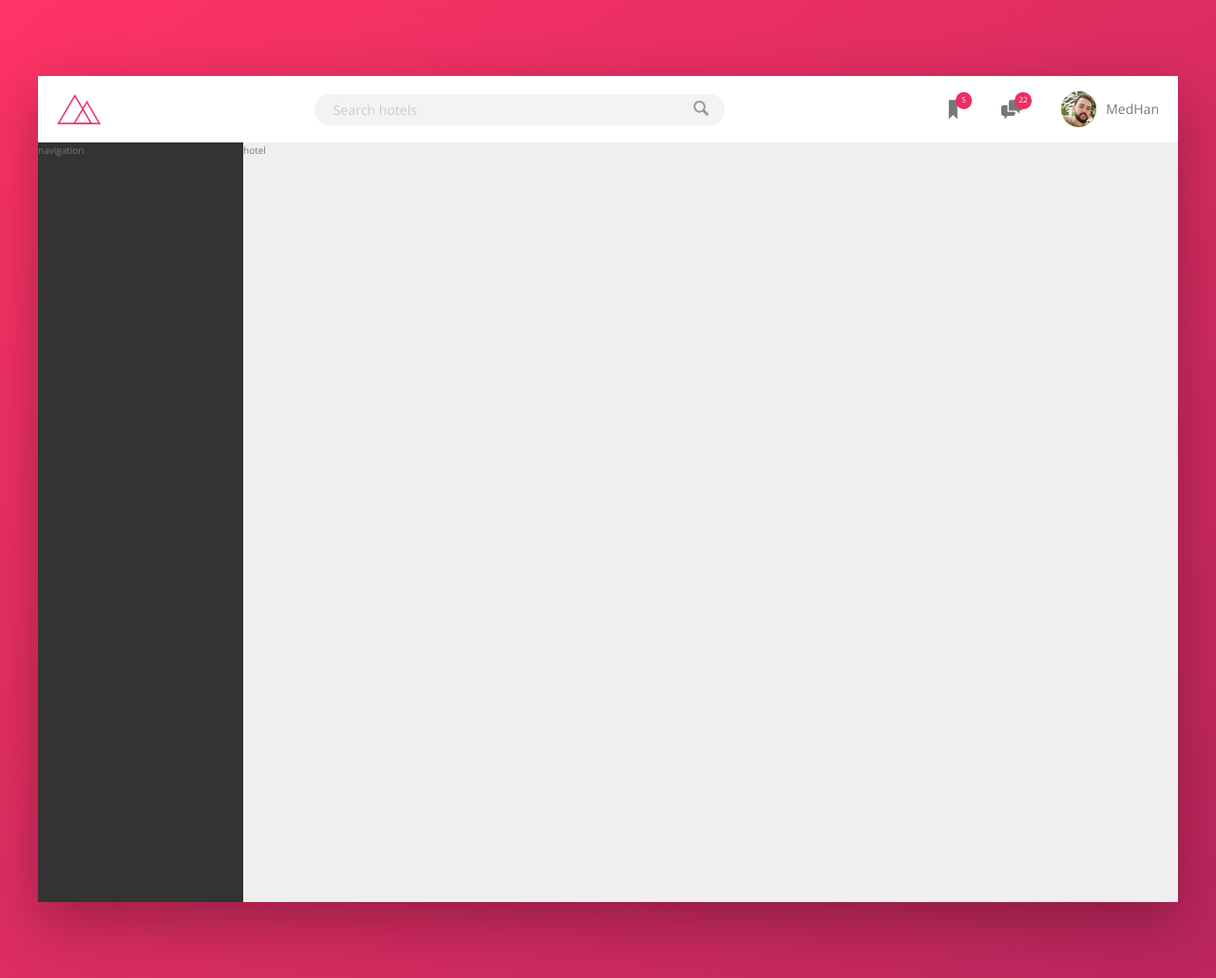
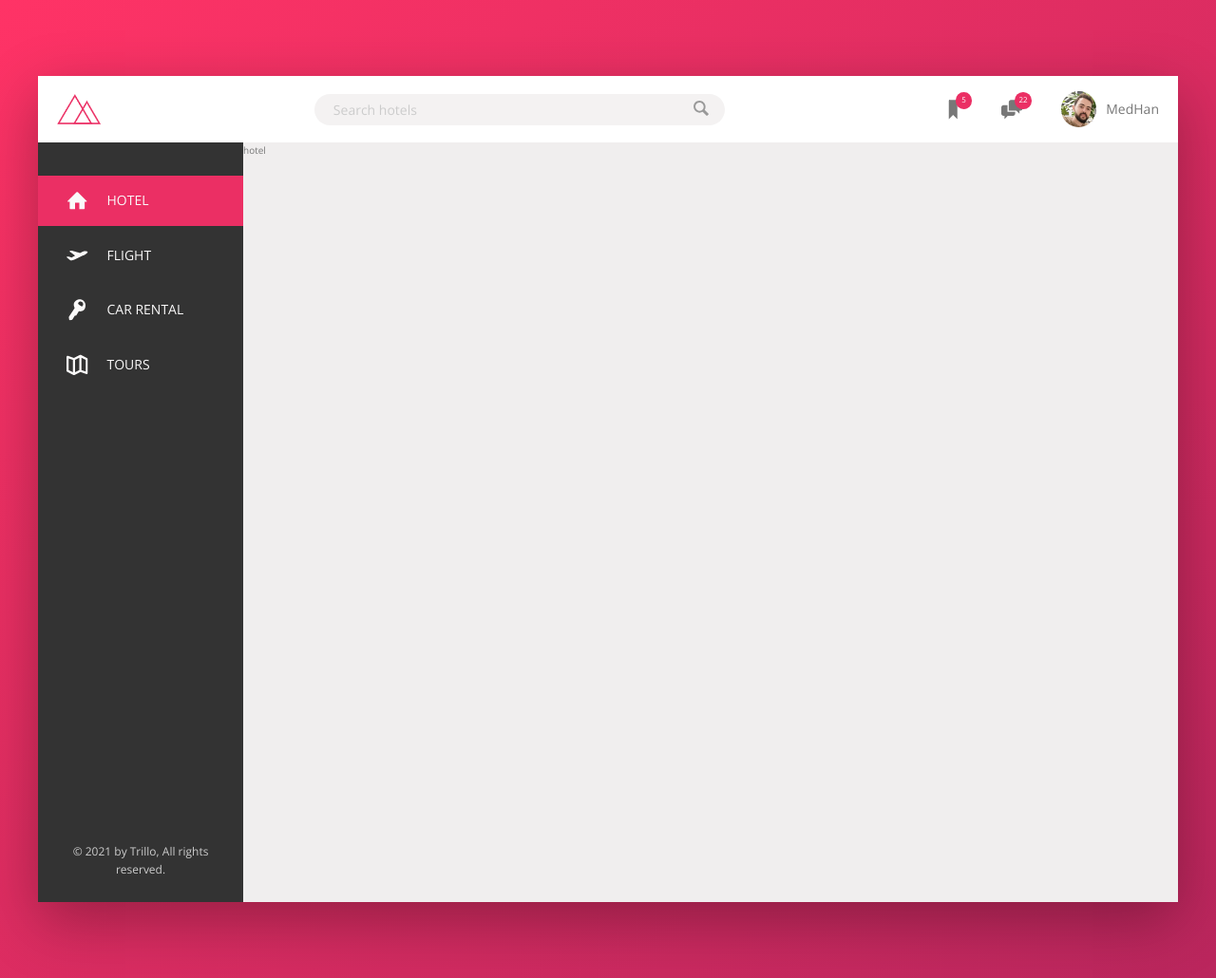
Before and after one commit to hanin77/Tours-Booking-Landing-page, a PHP site: page / in a window 1280 px wide. Shown: the whole page at 95% size. Run offline with PHP 8.4, Linux system fonts and the light colour scheme.

Commit message:
added side nave component style

```diff
--- a/css/style.css
+++ b/css/style.css
@@ -110,6 +110,51 @@ body {
     border-radius: 50%;
     margin-right: 1rem; }
 
+.side-nav {
+  font-size: 1.4rem;
+  list-style: none;
+  margin-top: 3.5rem; }
+  .side-nav__item {
+    position: relative; }
+    .side-nav__item:not(:last-child) {
+      margin-bottom: .5rem; }
+  .side-nav__item::before {
+    content: "";
+    position: absolute;
+    top: 0;
+    left: 0;
+    height: 100%;
+    width: 3px;
+    background-color: var(--color-Primary);
+    transform: scaleY(0);
+    transition: transform 0.2s, width 0.4s cubic-bezier(1, 0, 0, 1) 0.2s, background-color 0.1s; }
+  .side-nav__item:hover::before, .side-nav__item--active::before {
+    transform: scaleY(1);
+    width: 100%; }
+  .side-nav__item:active::before {
+    background-color: var(--color-Primary-light); }
+  .side-nav__link:link, .side-nav__link:visited {
+    text-decoration: none;
+    text-transform: uppercase;
+    color: var(--color-Grey-light-1);
+    padding: 1.5rem 3rem;
+    z-index: 500;
+    position: relative;
+    display: flex;
+    align-items: center; }
+  .side-nav__icon {
+    height: 2.25rem;
+    width: 2.25rem;
+    margin-right: 2rem;
+    fill: currentColor; }
+
+.legal {
+  font-size: 1.2rem;
+  color: var(--color-Grey-light-4);
+  justify-self: flex-end;
+  padding: 2.5rem;
+  text-align: center; }
+
 .container {
   max-width: 120rem;
   margin: 8rem auto;
@@ -133,8 +178,11 @@ body {
 
 .sidebar {
   background-color: var(--color-Grey-dark-1);
-  flex: 0 0 18%; }
+  flex: 0 0 18%;
+  display: flex;
+  justify-content: space-between;
+  flex-flow: column nowrap; }
 
 .hotel-view {
   background-color: var(--color-Grey-light-3);
-  flex-grow: 3; }
+  flex-grow: 1; }
--- a/index.html
+++ b/index.html
@@ -42,7 +42,45 @@
                 </nav>
             </div>
             <div class="content">
-                <nav class="sidebar">navigation</nav>
+                <nav class="sidebar">
+                        <ul class="side-nav">
+                            <li class="side-nav__item side-nav__item--active">
+                                <a href="#" class="side-nav__link">
+                                    <svg class="side-nav__icon">
+                                        <use xlink:href='img/sprite.svg#icon-home'></use>
+                                    </svg>
+                                    <span>Hotel</span>
+                                </a>
+                            </li>
+                            <li class="side-nav__item">
+                                <a href="#" class="side-nav__link">
+                                    <svg class="side-nav__icon">
+                                        <use xlink:href='img/sprite.svg#icon-aircraft-take-off'></use>
+                                    </svg>
+                                    <span>Flight</span>
+                                </a>
+                            </li>
+                            <li class="side-nav__item">
+                                <a href="#" class="side-nav__link">
+                                    <svg class="side-nav__icon">
+                                        <use xlink:href='img/sprite.svg#icon-key'></use>
+                                    </svg>
+                                    <span>Car Rental</span>
+                                </a>
+                            </li>
+                            <li class="side-nav__item">
+                                <a href="#" class="side-nav__link">
+                                    <svg class="side-nav__icon">
+                                        <use xlink:href='img/sprite.svg#icon-map'></use>
+                                    </svg>
+                                    <span>Tours</span>
+                                </a>
+                            </li>
+                        </ul>
+                        <div class="legal">
+                            &copy; 2021 by Trillo, All rights reserved.
+                        </div>
+                </nav>
                 <main class="hotel-view">hotel</main>
             </div>
         </div>
```
Also changed, not shown: sass/_components.scss (+65 -0 lines), sass/_layout.scss (+5 -2 lines).
